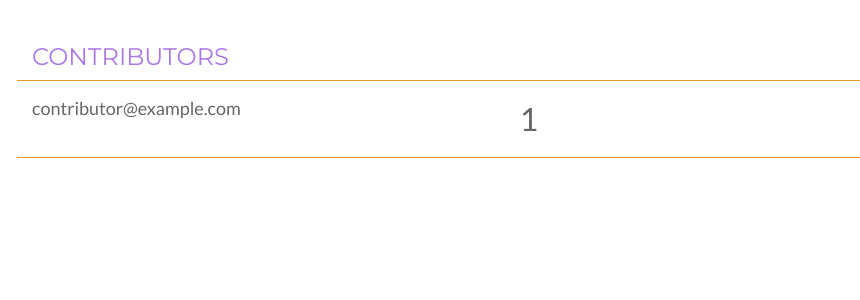
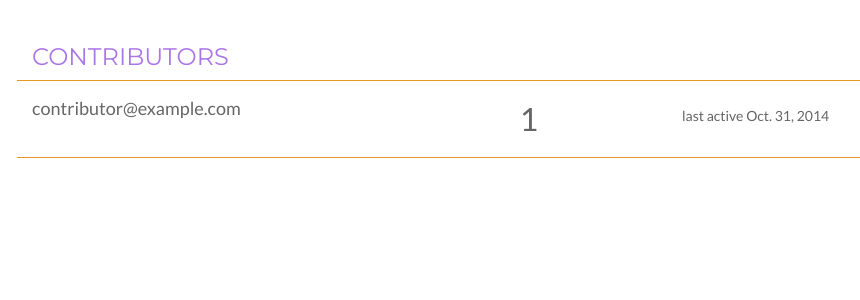
Before and after one commit to anniejocain/signalback, a Django app: page /dashboard/ in a window 1280 px wide. Shown: the part 254-554 px from the top of the page, without its empty margins (38-898 px from the left). Run offline with Django 3.2, Linux system fonts and the light colour scheme; a user stored in the database is signed in; data comes from the database, SQL or seed files in the repository; parts of the project's set-up code (start-up, migrations or seed data) failed here and were passed over; some libraries are stand-ins or nearby versions.

Commit message:
added last active date to list of contributors

```diff
--- a/items/templates/dashboard/dashboard.html
+++ b/items/templates/dashboard/dashboard.html
@@ -28,6 +28,7 @@
                 <div class="listed-contributor row">
                     <div class="listed-contributor-email col-sm-6">{{ contributor.email }}{% if not contributor.is_active %}<br><small class="text-danger">deactivated</small><button type="submit" class="btn btn-success btn-xs">reactivate</button>{% else %}<button type="submit" class="btn btn-deactivate btn-xs">deactivate</button>{% endif %}</div>
                     <div class="listed-contributor-items col-sm-2">{{contributor.items}}</div>
+                    <div class="col-sm-3 listed-contributor-active">last active {{contributor.last_contribution|date:'N j, Y'}}</div>
                 </div>
                 </form>
                 {% endfor %}
--- a/items/views/dashboard.py
+++ b/items/views/dashboard.py
@@ -7,7 +7,7 @@ from django.shortcuts import render_to_response
 from django.core.urlresolvers import reverse
 from django.core.context_processors import csrf
 from django.core.mail import send_mail
-from django.db.models import Count
+from django.db.models import Count, Max
 from django.contrib.sites.models import Site
 from django.conf import settings
 from django.contrib.auth.decorators import login_required
@@ -20,7 +20,7 @@ def landing(request):
     """The dashboard landing page"""
 
     org = Organization.objects.get(user=request.user)
-    contributors = BookmarkletKey.objects.all().filter(organization=org).annotate(items=Count('item',distinct=True)).order_by('email')
+    contributors = BookmarkletKey.objects.all().filter(organization=org).annotate(items=Count('item',distinct=True), last_contribution=Max('item__contributed_date')).order_by('email')
     items = Item.objects.all().filter(bookmarklet_key__organization=org).count()
     contributors_count = contributors.count()
 
```
